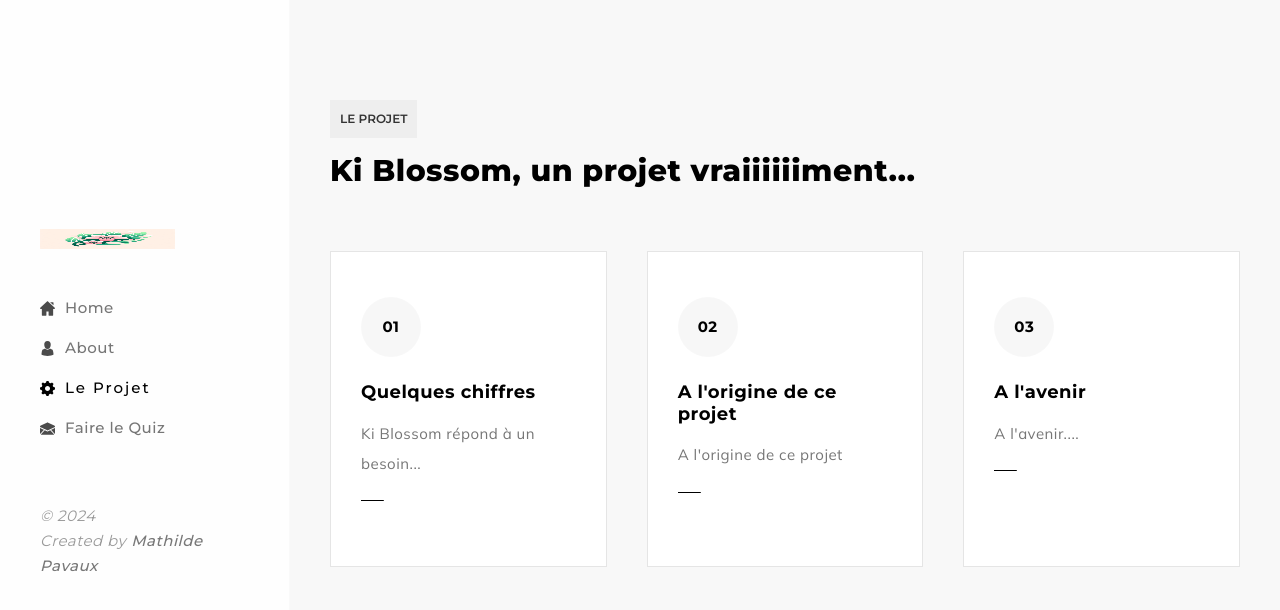
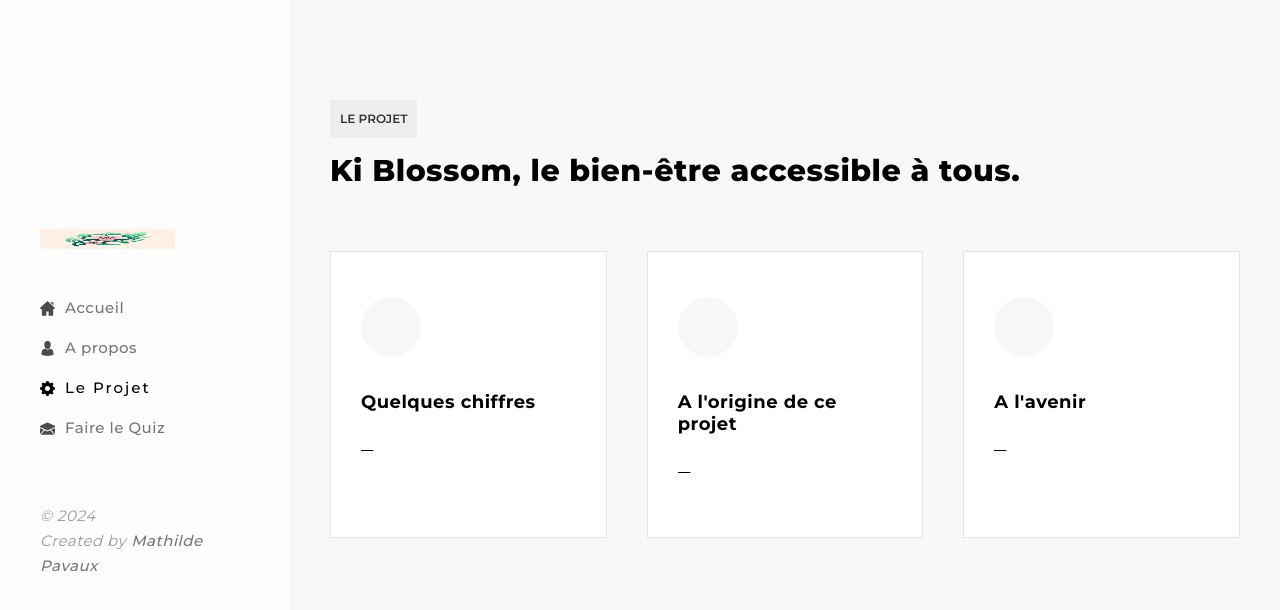
Before and after one commit to mathpvx/Ki_Blossom, a Next.js app in the folder frontend/: page /service in a window 1280 px wide. Shown: the top 610 px of the page. Built offline with nearby package versions, Linux system fonts and the light colour scheme.

Commit message:
update website content

```diff
--- a/frontend/components/about/Intro.jsx
+++ b/frontend/components/about/Intro.jsx
@@ -4,14 +4,14 @@ const Intro = () => {
   const introContent = {
     image: "/img/slider/1.jpg",
     name: "Mathilde Pavaux",
-    designation: "Développeuse Logiciels, Naturopathe Heilpraktiker.",
+    designation: "Développeuse Logiciels et Naturopathe Heilpraktiker.",
     text: (
       <>
         <p>
-          Hello, texte à venir.
+          Je suis Mathilde Pavaux, naturopathe et développeuse passionnée par le bien-être. À travers mon parcours en parapharmacie et à mon compte, j'ai pu constater une chose: il y a tout un mode entre la théorie et la pratique.
         </p>
         <p>
-          texte à venir.
+          Je crois fermement que le bien-être doit être accessible à tous, indépendamment du budget ou de l'emploi du temps. C'est pourquoi j'ai utilisé ma double compétence pour créé Ki Blossom, une application qui offre des recommandations personnalisées en quelques minutes, pour aider chacun à améliorer sa qualité de vie de manière simple et efficace.
         </p>
       </>
     ),
--- a/frontend/components/service/Services.jsx
+++ b/frontend/components/service/Services.jsx
@@ -2,7 +2,7 @@
 import React, { useState } from "react";
 import Modal from "react-modal";
 import servicesData from "../../data/servicesData";
-import ShareSocial from "../social-share/ShareSocial";
+
 
 // Modal.setAppElement("#__next");
 
@@ -30,7 +30,7 @@ const Services = () => {
             <p className="text">{item.text}</p>
             <div className="tokyo_tm_read_more">
               <div className="read-more">
-                <span>Read More</span>
+                <span>Lire</span>
               </div>
             </div>
           </div>
@@ -54,19 +54,10 @@ const Services = () => {
           {/* END CLOSE ICON */}
           <div className="box_inner">
             <div className="description_wrap scrollable">
-              <div className="image">
-                <div
-                  className="main"
-                  style={{
-                    backgroundImage: `url(${singleData?.largeImg})`,
-                  }}
-                ></div>
-              </div>
-              {/* END IMAGE */}
               <div className="details">
                 <div className="extra">
                   <p className="date">
-                    By <a href="#">{singleData?.poster}</a>
+                    <a href="#">{singleData?.poster}</a>
                     <span>{singleData?.date}</span>
                   </p>
                 </div>
@@ -76,12 +67,6 @@ const Services = () => {
               <div className="main_content ">
                 <div className="descriptions">{singleData?.descriptions}</div>
                 {/* END DESCRIPTION */}
-                <div className="news_share">
-                  <span>Share:</span>
-                  <ShareSocial />
-                  {/* END SOCIAL SHARE */}
-                </div>
-                {/* END NEWS SHARE */}
               </div>
             </div>
           </div>
--- a/frontend/components/service/index.jsx
+++ b/frontend/components/service/index.jsx
@@ -12,7 +12,7 @@ const index = () => {
             <div className="title_flex">
               <div className="left">
                 <span>Le Projet</span>
-                <h3>Ki Blossom, un projet vraiiiiiiment...</h3>
+                <h3>Ki Blossom, le bien-être accessible à tous.</h3>
               </div>
             </div>
           </div>
--- a/frontend/data/servicesData.js
+++ b/frontend/data/servicesData.js
@@ -1,63 +1,48 @@
 module.exports = [
   {
     id: 1,
-    no: "01",
     title: "Quelques chiffres",
-    text: `Ki Blossom répond à un besoin...`,
-    largeImg: "/img/news/1.jpg",
-    largeTitle: "Ki Blossom répond à un besoin...",
-    poster: "ALEX WATSON",
-    date: "07 APRIL 2021",
+    largeTitle: "Quelques chiffres",
     descriptions: (
       <>
         <p>
-          Paraghraph
+          En France, près de deux tiers des salariés déclarent ressentir du stress au travail au moins une fois par semaine. Les jeunes de 18 à 24 ans sont particulièrement touchés, avec 74 % d'entre eux affirmant être régulièrement stressés. De plus, les cas de burn-out et de bore-out sont en hausse, représentant 13 % des absences des salariés en 2020.
         </p>
         <p>
-          Paragraph
+          Le manque de bien-être ne se limite pas au stress. Les salariés d'entreprises rapportent également des problèmes de motivation et de productivité. Une étude révèle que les entreprises qui investissent dans le bien-être de leurs employés voient une diminution de 59 % du turnover et une augmentation de 23 % du profit attribué aux employés engagés.
         </p>
         <p>
-          Paragraph
+          Ces chiffres soulignent la nécessité de solutions alternatives pour améliorer le bien-être et la santé mentale en France. Près de 39 % des Français se tournent vers des professionnels du bien-être ou pratiquent des activités comme la méditation pour améliorer leur qualité de vie, mais le coût reste un frein majeur pour beaucoup.
         </p>
       </>
     ),
   },
   {
     id: 2,
-    no: "02",
     title: "A l'origine de ce projet",
-    text: `A l'origine de ce projet`,
-    largeImg: "/img/news/2.jpg",
-    largeTitle: "Content Writing a new tool that enables direct video hosting",
-    poster: "TAHINA AMAI",
-    date: "05 APRIL 2021",
+    largeTitle: "A l'origine de ce projet",
     descriptions: (
       <>
         <p>
-          paragraph
+          Ki Blossom est né d’un constat simple : nous avons tous ressenti un manque de bien-être, comme un inconfort digestif ou un stress persistant. Face à cela, les recherches en ligne et les nombreux conseils non personnalisés peuvent facilement nous perdre dans un océan d'informations.
         </p>
         <p>
-          paragraph
+          Forte de mon expérience en santé naturelle et bien-être, j’ai développé Ki Blossom, un quiz en ligne rapide qui génère des recommandations personnalisées en nutrition, hygiène de vie, activité physique et phytothérapie, offrant ainsi une première étape essentielle vers un mieux-être accessible à tous.
         </p>
       </>
     ),
   },
   {
     id: 3,
-    no: "03",
     title: "A l'avenir",
-    text: `A l'avenir....`,
-    largeImg: "/img/news/3.jpg",
-    largeTitle: "A l'avenir....",
-    poster: "NIRO AKTA",
-    date: "15 APRIL 2021",
+    largeTitle: "A l'avenir",
     descriptions: (
       <>
         <p>
-          paragraph
+          L'avenir de Ki Blossom est prometteur, avec des plans d'évolution qui incluent l'intégration de nouvelles fonctionnalités pour améliorer encore plus l'expérience utilisateur. J'envisage de collaborer avec des experts en santé pour offrir des conseils encore plus spécialisés et pouvoir m'adresser à un public le plus divers et varié possible car le bien-être concerne chacun d'entre nous. De plus, je prévois d'ajouter des options de suivi et de personnalisation continues, permettant aux utilisateurs de suivre leurs progrès et de recevoir des recommandations adaptées à leur évolution.
         </p>
         <p>
-          paragraph
+          Je prévois également la possibilité de travailler avec des petites entreprises dans le cadre du bien-être au travail, ainsi que de développer des partenariats spécialisés en micronutrition et phytothérapie. L'objectif est de trouver les meilleurs rapports qualité-prix pour assurer la qualité et l'accessibilité des conseils pour tous. Mon objectif est de faire de Ki Blossom une référence dans le domaine du bien-être en offrant un service de qualité.
         </p>
       </>
     ),
--- a/frontend/data/sidebarData.js
+++ b/frontend/data/sidebarData.js
@@ -2,13 +2,13 @@ module.exports = [
   {
     id: 1,
     icon: "/img/svg/home-run.svg",
-    menuName: "Home",
+    menuName: "Accueil",
     routePath: "/home",
   },
   {
     id: 2,
     icon: "/img/svg/avatar.svg",
-    menuName: "About",
+    menuName: "A propos",
     routePath: "/about",
   },
   {
```
Also changed, not shown: frontend/components/about/index.jsx (+0 -7 lines), 1 other file (tests, documents, lock files or other folders).
